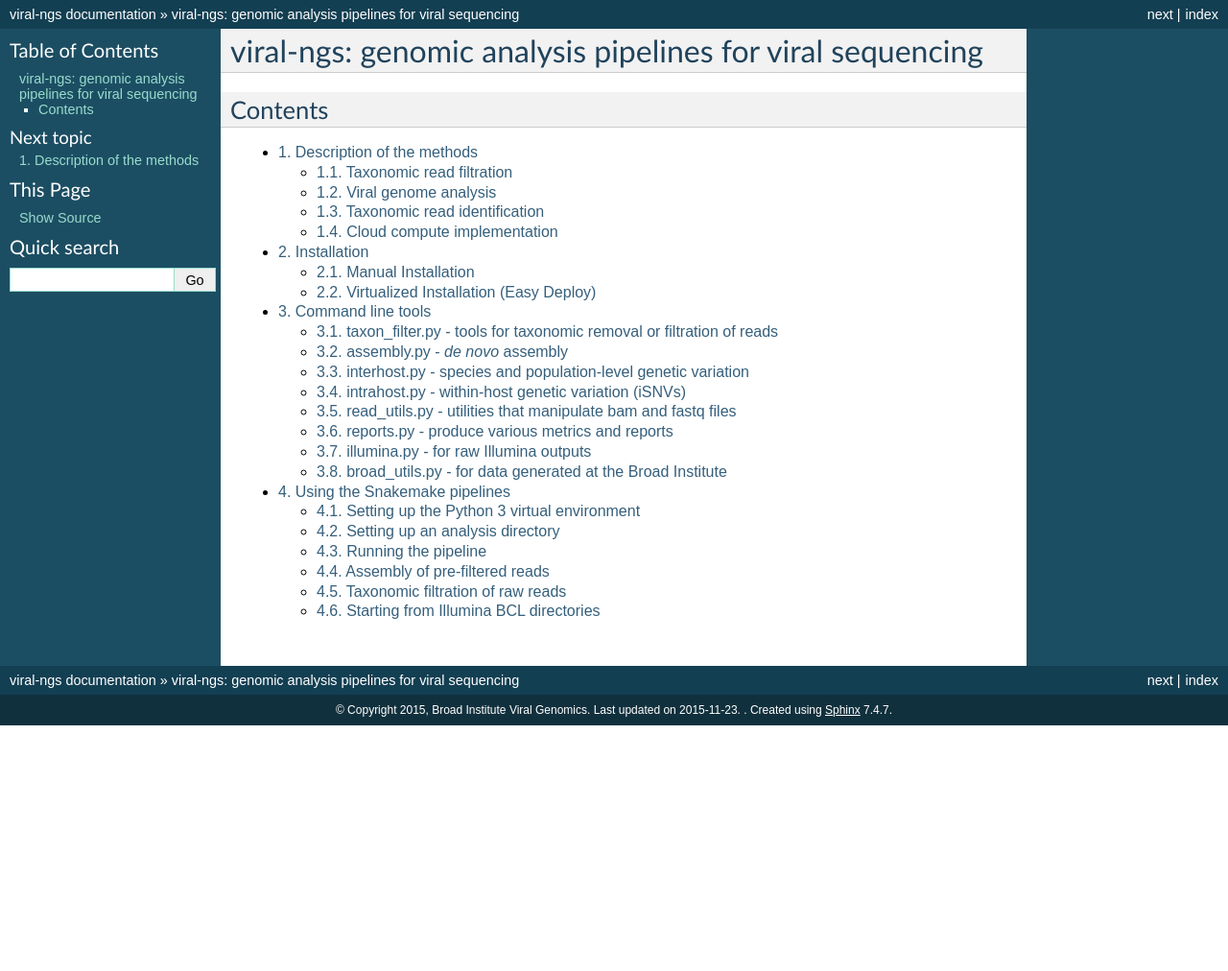
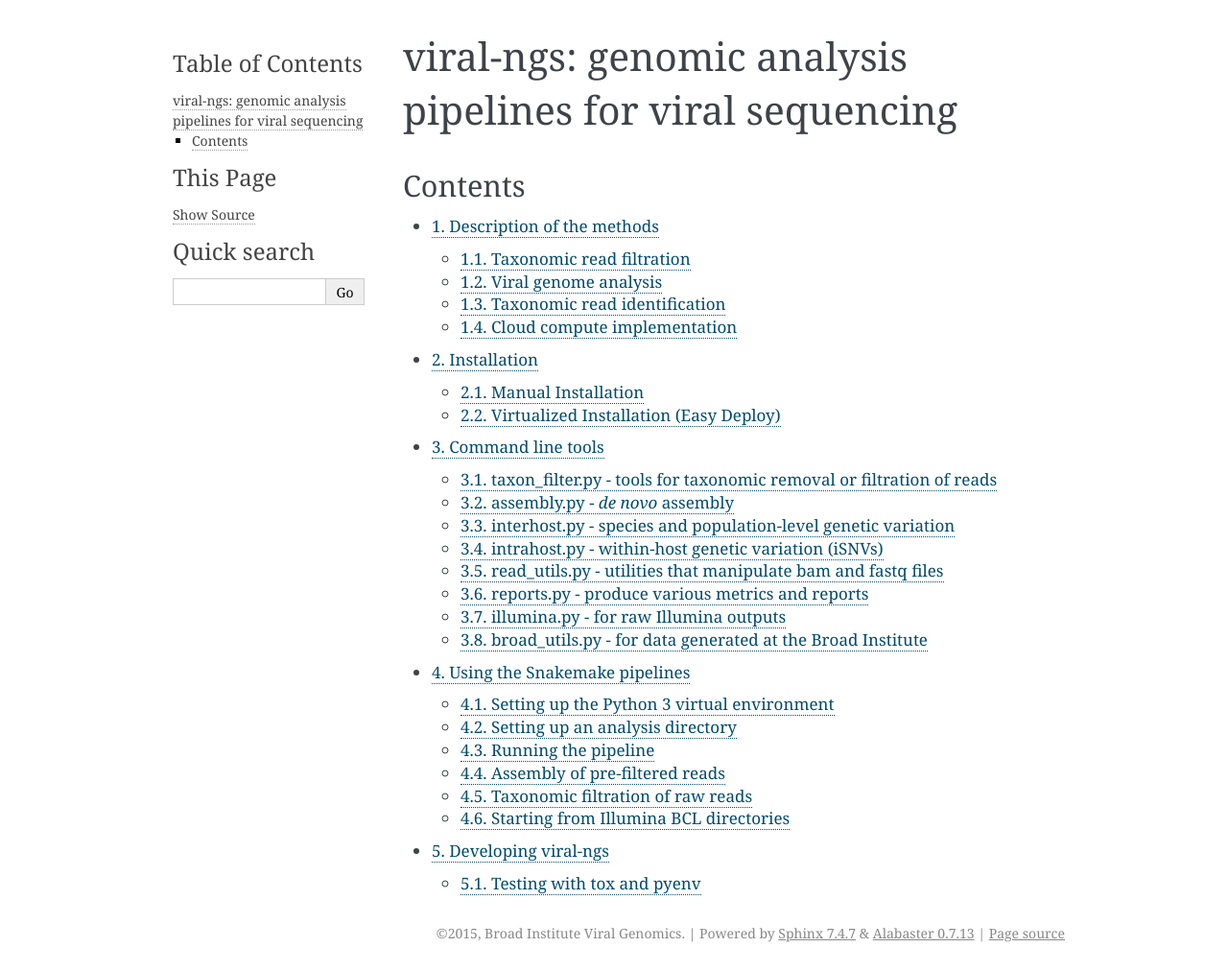
Before and after one commit to broadinstitute/viral-ngs, a Sphinx documentation site: the page built from docs/index.rst, in a window 1280 px wide. Shown: the whole page at 96% size. Built offline with Sphinx 7.4.7, drawn with Linux system fonts in a browser that asks for light colours; formulas are drawn with MathJax 3; before the commit the page ends 900 px from its top, so only the background shows below that; some of the changed lines change nothing that is shown.

Commit message:
Add tox configuration and corresponding docs.
Tox env set to build docs as treating warnings as errors, so fix some
docs warnings as well.

```diff
--- a/docs/conf.py
+++ b/docs/conf.py
@@ -23,7 +23,8 @@
 
 # -- Mock out the heavyweight pip packages, esp those that require C ----
 import mock
-MOCK_MODULES = ['numpy', 'scipy', 'matplotlib', 'pysam', 'Bio', 'Bio.AlignIO', 'Bio.SeqIO', 'Bio.Data.IUPACData']
+MOCK_MODULES = ['numpy', 'scipy', 'matplotlib', 'pysam', 'Bio', 'Bio.AlignIO', 'Bio.Alphabet',
+                'Bio.Alphabet.IUPAC', 'Bio.SeqIO', 'Bio.Data.IUPACData']
 for mod_name in MOCK_MODULES:
     sys.modules[mod_name] = mock.Mock()
 
@@ -116,7 +117,7 @@
 
 # The theme to use for HTML and HTML Help pages.  See the documentation for
 # a list of builtin themes.
-html_theme = 'default'
+# html_theme = 'default'
 
 # Theme options are theme-specific and customize the look and feel of a theme
 # further.  For a list of options available for each theme, see the
@@ -145,7 +146,7 @@
 # Add any paths that contain custom static files (such as style sheets) here,
 # relative to this directory. They are copied after the builtin static files,
 # so a file named "default.css" will overwrite the builtin "default.css".
-html_static_path = ['_static']
+# html_static_path = ['_static']
 
 # Add any extra paths that contain custom files (such as robots.txt or
 # .htaccess) here, relative to this directory. These files are copied
--- /dev/null
+++ b/docs/development.rst
@@ -0,0 +1,35 @@
+Developing viral-ngs
+====================
+
+Testing with tox and pyenv
+--------------------------
+
+Using pyenv with tox can simplify testing locally against multiple different Python
+versions and dependency environments. To setup your development environment for
+testing, you first need to perform the following steps:
+
+1. Install pyenv for your OS https://github.com/yyuu/pyenv#installation
+2. Install the appropriate Python versions:
+
+::
+
+    pyenv install 2.7.10 3.4.3 3.5.0
+
+3. Change directory to the `viral-ngs` git checkout.
+4. Set the local pyenv versions:
+
+::
+
+    pyenv local 3.5.0 3.4.3 2.7.10
+
+5. Install tox and tox-pyenv
+
+::
+
+    pip3 install tox tox-pyenv
+
+6. Run tox to run tests and check building docs.
+
+::
+
+    tox
--- a/docs/index.rst
+++ b/docs/index.rst
@@ -18,3 +18,4 @@
    install
    cmdline
    pipeuse
+   development
```
Also changed, not shown: 2 other files.
